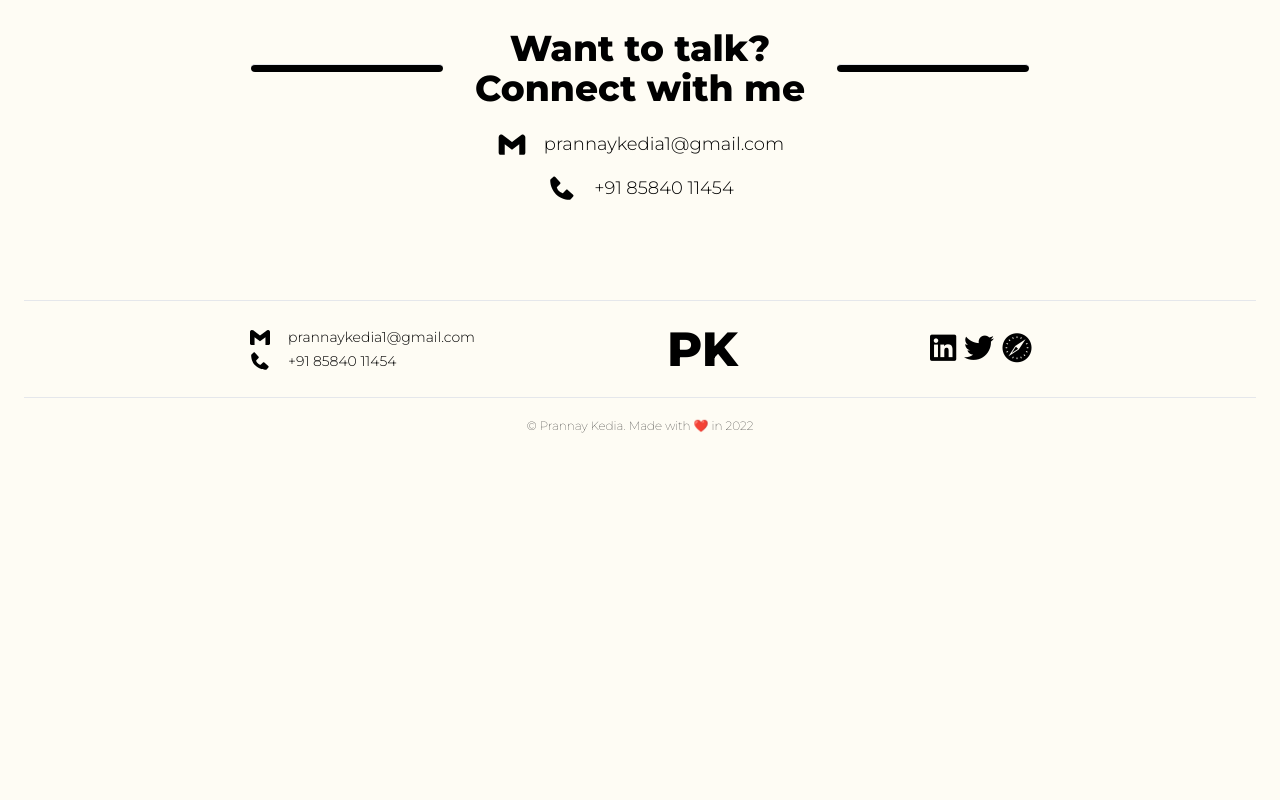
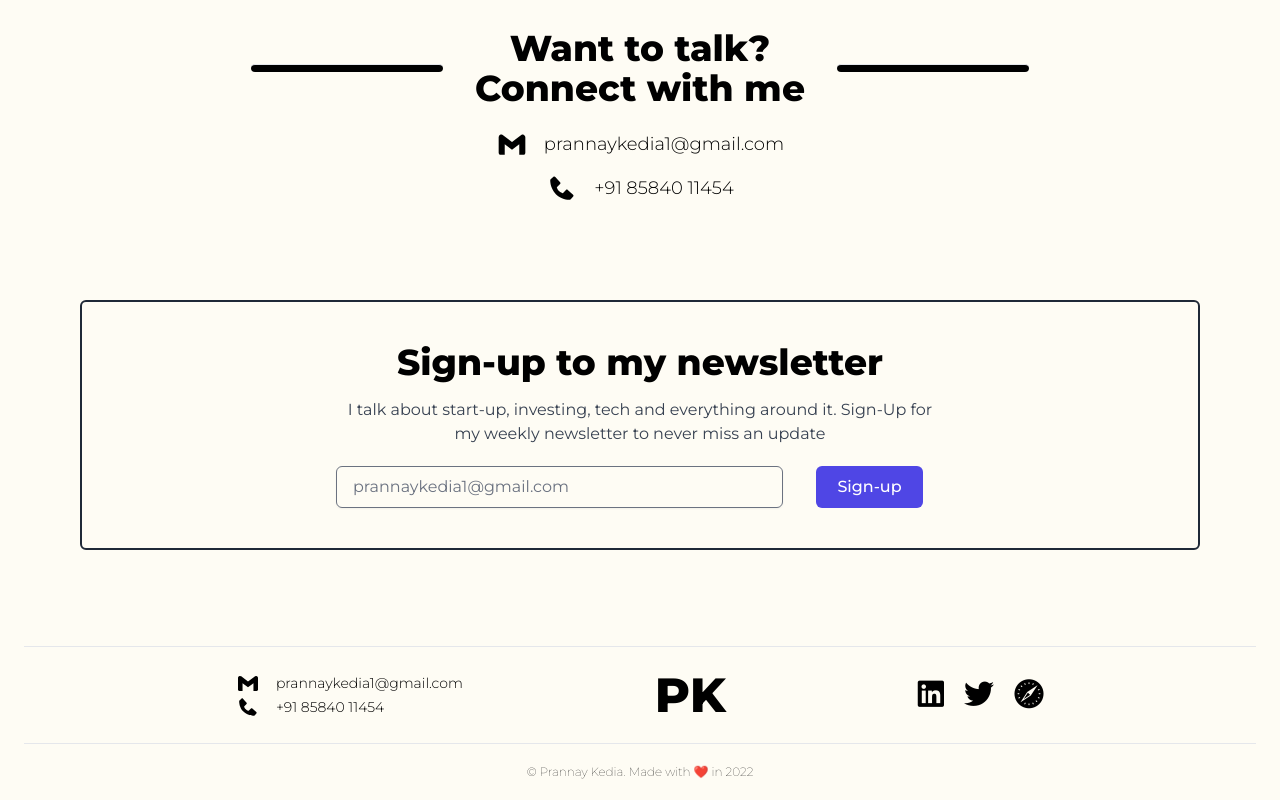
Before and after one commit to prkedia81/personal-website, a website: page index.html in a window 1280 px wide. Shown: the part 1171-1971 px from the top of the page. Before the commit the page ends 1625 px from the top, so only its background shows below. Drawn offline with Linux system fonts and the light colour scheme.

Commit message:
newsletter & footer updated

```diff
--- a/index.html
+++ b/index.html
@@ -262,7 +262,7 @@
         </div>
     </section>-->
 
-    <section class="contact-me lg:px-24 md:px-24 px-6 mt-24 flex flex-col items-center justify-center gap-5">
+    <section class="contact-me md:px-24 px-6 mt-24 flex flex-col items-center justify-center gap-5">
         <div class="flex items-center justify-center gap-8">
             <hr class="w-12 md:w-48 h-2 rounded-full bg-black" />
             <div class="text-center text-2xl md:text-4xl font-extrabold">
@@ -283,6 +283,30 @@
         </div>
     </section>
 
+    <section
+        class="newsletter border-2 border-gray-800 mt-16 md:mt-24 mx-5 px-12 py-8 md:px-0 md:py-0 md:mx-20 rounded-md">
+        <div class="max-w-2xl mx-auto text-center sm:py-10 sm:px-6 lg:px-8">
+            <h2 class="text-3xl font-extrabold text-black sm:text-4xl">
+                <span class="block">Sign-up to my newsletter</span>
+            </h2>
+            <p class="mt-4 text-md leading-6 text-gray-700">I talk about start-up, investing, tech and
+                everything
+                around it. Sign-Up for my weekly newsletter to never miss an update</p>
+            <form name="newsletter-subscribers" method="POST" action=""
+                class="mt-5 flex flex-col md:flex-row md:gap-3 gap-2 items-center justify-center" data-netlify="true">
+                <div class="md:basis-3/4">
+                    <input required type="email" name="email" id="email" autocomplete="email"
+                        placeholder="prannaykedia1@gmail.com"
+                        class="py-2 px-4 text-md w-full bg-transparent block shadow-sm focus:ring-indigo-600 focus:border-indigo-600 border-gray-500 rounded-md">
+                </div>
+                <div class="md:basis-1/4">
+                    <button type="submit"
+                        class="w-full items-center justify-center px-5 py-2 border border-transparent text-md font-medium rounded-md text-white bg-indigo-600 hover:bg-indigo-700 sm:w-auto">Sign-up</button>
+                </div>
+            </form>
+        </div>
+    </section>
+
     <footer class="max-w-7xl px-4 sm:px-6 mt-16 md:mt-24">
         <div class="flex flex-col items-center justify-center border-y">
             <div class="me flex flex-row items-center gap-48 py-6">
@@ -299,7 +323,7 @@
                 <div class="pk font-extrabold text-5xl">
                     <h1>PK</h1>
                 </div>
-                <div class="flex items-center gap-5 hidden md:inline-block social-media-links text-3xl">
+                <div class="hidden items-center gap-5 md:flex social-media-links text-3xl">
                     <a href="https://linkedin.com/in/prannay-kedia" class="hover:text-indigo-600">
                         <i class="fa-brands fa-linkedin"></i>
                     </a>
```
Also changed, not shown: about-me.html (+1 -1 lines), blog.html (+1 -1 lines), blogs.html (+2 -2 lines), contact-me-success.html (+1 -1 lines), contact-me.html (+7 -8 lines), project.html (+1 -1 lines), projects.html (+1 -1 lines), start-up.html (+1 -1 lines), css/output.css.
